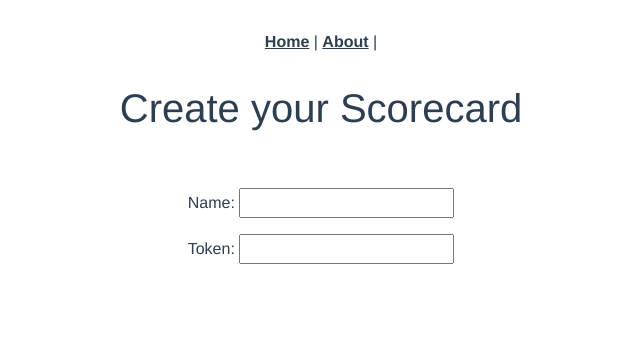
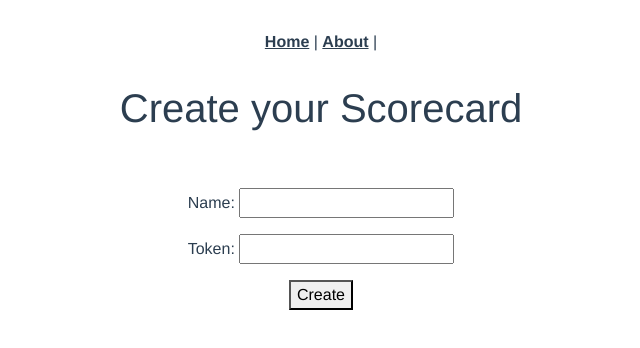
Before and after one commit to SymensJeffrey/golf_vue, a Vue app: page /createScore in a window 1280 px wide. Shown: the top 348 px of the page, without its empty margins (319-959 px from the left). Built offline with nearby package versions, Linux system fonts and the light colour scheme.

Commit message:
add create button

```diff
--- a/src/views/CreateScore.vue
+++ b/src/views/CreateScore.vue
@@ -10,6 +10,7 @@
         <p>
         Token: <input>
         </p>
+        <button>Create</button>
     </div>
   </div>
 </template>
```
